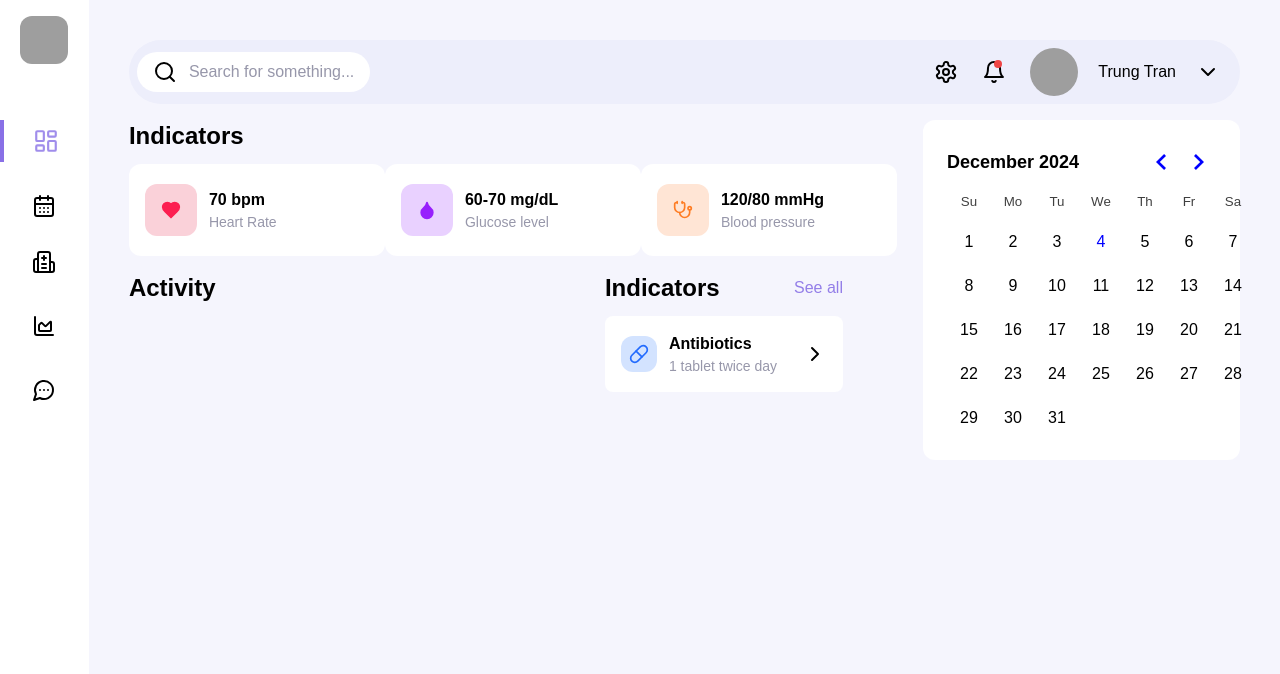
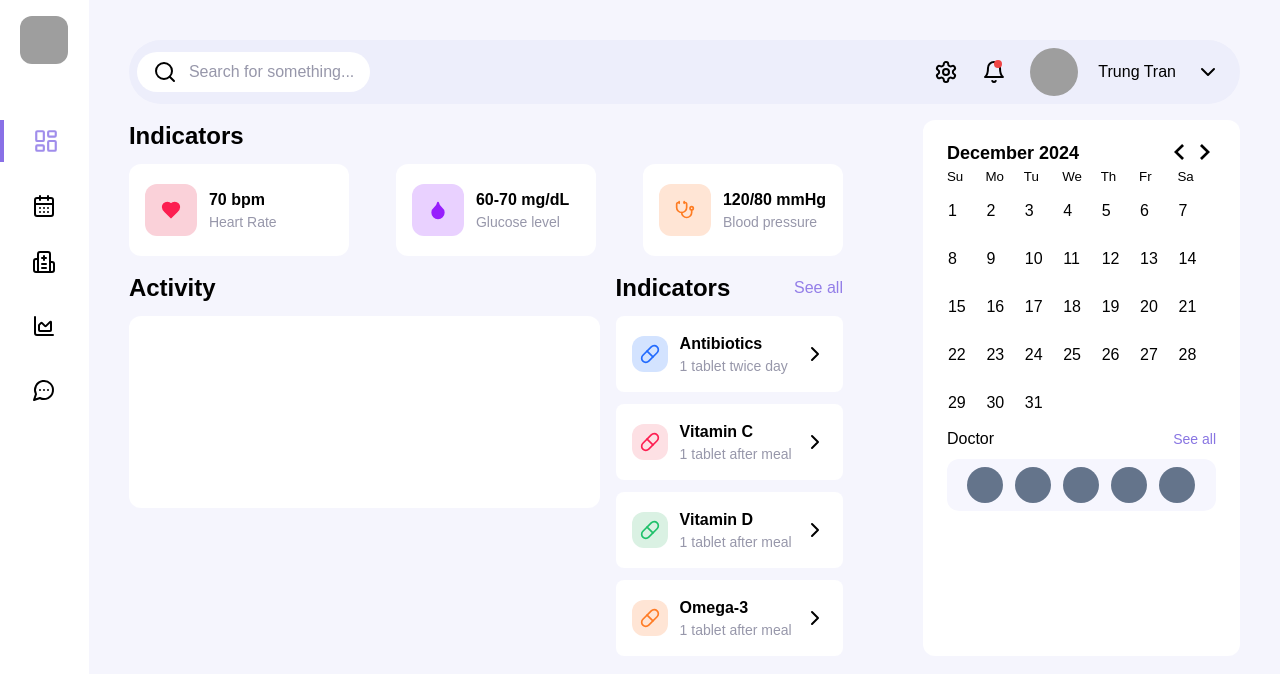
Before and after one commit to Apollosuny/healthcare-system-fe, a Next.js app: page /dashboard in a window 1280 px wide. Shown: the top 674 px of the page. Built offline with nearby package versions, Linux system fonts and the light colour scheme; grey boxes are pictures that could not be loaded.

Commit message:
small update UI dashboard

```diff
--- a/package.json
+++ b/package.json
@@ -18,6 +18,7 @@
     "lucide-react": "^0.462.0",
     "next": "15.0.3",
     "react": "19.0.0-rc-66855b96-20241106",
+    "react-apexcharts": "^1.7.0",
     "react-day-picker": "^9.4.2",
     "react-dom": "19.0.0-rc-66855b96-20241106"
   },
--- a/src/clients/dashboard/index.tsx
+++ b/src/clients/dashboard/index.tsx
@@ -14,7 +14,7 @@ const Dashboard: React.FC = () => {
       <div className='grid grid-cols-3 gap-20'>
         <div className='col-span-2'>
           <Indicators />
-          <div className='grid grid-cols-3 mt-4'>
+          <div className='grid grid-cols-3 mt-4 gap-4'>
             <div className='col-span-2'>
               <Activity />
             </div>
@@ -28,8 +28,26 @@ const Dashboard: React.FC = () => {
             mode='single'
             selected={selected}
             onSelect={setSelected}
-            className='!text-black'
+            className='!text-black max-w-xs sm:max-w-md lg:max-w-lg mx-auto'
+            classNames={{
+              root: 'flex flex-col items-center',
+              table: 'table-fixed',
+              day: 'rounded-full w-8 h-8 lg:w-12 lg:h-12',
+            }}
           />
+          <div className=''>
+            <div className='flex items-center justify-between'>
+              <p className='text-black font-medium text-base'>Doctor</p>
+              <p className='text-[#8875e2] text-sm'>See all</p>
+            </div>
+            <div className='flex items-center justify-center gap-3 rounded-xl bg-[#f6f6fe] p-2 mt-2'>
+              <div className='!w-9 !h-9 rounded-full bg-slate-500'></div>
+              <div className='!w-9 !h-9 rounded-full bg-slate-500'></div>
+              <div className='!w-9 !h-9 rounded-full bg-slate-500'></div>
+              <div className='!w-9 !h-9 rounded-full bg-slate-500'></div>
+              <div className='!w-9 !h-9 rounded-full bg-slate-500'></div>
+            </div>
+          </div>
         </div>
       </div>
     </div>
--- a/src/components/dashboard/activity.tsx
+++ b/src/components/dashboard/activity.tsx
@@ -2,6 +2,7 @@ const Activity: React.FC = () => {
   return (
     <div className=''>
       <h2 className='text-2xl font-semibold text-black'>Activity</h2>
+      <div className='mt-3 bg-white rounded-xl p-4 h-48'></div>
     </div>
   );
 };
--- a/src/components/dashboard/indicators.tsx
+++ b/src/components/dashboard/indicators.tsx
@@ -5,7 +5,7 @@ const Indicators: React.FC = () => {
     <div className=''>
       <h2 className='text-2xl font-semibold text-black'>Indicators</h2>
       <div className='flex items-center justify-between mt-3'>
-        <div className='min-w-64 rounded-xl bg-white px-4 py-5 flex items-center gap-3'>
+        <div className='min-w-[220px] max-w-[260] rounded-xl bg-white px-4 py-5 flex items-center gap-3'>
           <div className='p-4 rounded-xl bg-[#fad1d9]'>
             <Heart size={20} stroke='#fc1f51' fill='#fc1f51' />
           </div>
@@ -16,7 +16,7 @@ const Indicators: React.FC = () => {
             </span>
           </div>
         </div>
-        <div className='min-w-64 rounded-xl bg-white px-4 py-5 flex items-center gap-3'>
+        <div className='min-w-[200px] max-w-[] rounded-xl bg-white px-4 py-5 flex items-center gap-3'>
           <div className='p-4 rounded-xl bg-[#e9d1ff]'>
             <Droplet size={20} stroke='#971ffc' fill='#971ffc' />
           </div>
@@ -29,7 +29,7 @@ const Indicators: React.FC = () => {
             </span>
           </div>
         </div>
-        <div className='min-w-64 rounded-xl bg-white px-4 py-5 flex items-center gap-3'>
+        <div className='min-w-[200px] max-w-[] rounded-xl bg-white px-4 py-5 flex items-center gap-3'>
           <div className='p-4 rounded-xl bg-[#ffe5d5]'>
             <Stethoscope size={20} stroke='#fe7c23' />
           </div>
--- a/src/components/dashboard/treatment.tsx
+++ b/src/components/dashboard/treatment.tsx
@@ -7,7 +7,7 @@ const Treatment: React.FC = () => {
         <h2 className='text-2xl font-semibold text-black'>Indicators</h2>
         <span className='text-[#937ee8] text-base font-medium'>See all</span>
       </div>
-      <div className='flex flex-col items-center justify-center'>
+      <div className='flex flex-col items-center justify-center gap-3'>
         <div className='p-4 bg-white rounded-lg flex items-center justify-between w-full'>
           <div className='flex items-center gap-3'>
             <div className='p-2 rounded-xl bg-[#d3e3ff]'>
@@ -24,6 +24,54 @@ const Treatment: React.FC = () => {
           </div>
           <ChevronRight size={24} stroke='black' />
         </div>
+        <div className='p-4 bg-white rounded-lg flex items-center justify-between w-full'>
+          <div className='flex items-center gap-3'>
+            <div className='p-2 rounded-xl bg-[#fde0e4]'>
+              <Pill size={20} stroke='#fd1e51' />
+            </div>
+            <div className='flex flex-col justify-center items-start'>
+              <span className='text-base font-semibold text-black'>
+                Vitamin C
+              </span>
+              <span className='text-sm font-normal text-[#9797aa]'>
+                1 tablet after meal
+              </span>
+            </div>
+          </div>
+          <ChevronRight size={24} stroke='black' />
+        </div>
+        <div className='p-4 bg-white rounded-lg flex items-center justify-between w-full'>
+          <div className='flex items-center gap-3'>
+            <div className='p-2 rounded-xl bg-[#daf1e3]'>
+              <Pill size={20} stroke='#1fc06a' />
+            </div>
+            <div className='flex flex-col justify-center items-start'>
+              <span className='text-base font-semibold text-black'>
+                Vitamin D
+              </span>
+              <span className='text-sm font-normal text-[#9797aa]'>
+                1 tablet after meal
+              </span>
+            </div>
+          </div>
+          <ChevronRight size={24} stroke='black' />
+        </div>
+        <div className='p-4 bg-white rounded-lg flex items-center justify-between w-full'>
+          <div className='flex items-center gap-3'>
+            <div className='p-2 rounded-xl bg-[#ffe5d5]'>
+              <Pill size={20} stroke='#ff7c25' />
+            </div>
+            <div className='flex flex-col justify-center items-start'>
+              <span className='text-base font-semibold text-black'>
+                Omega-3
+              </span>
+              <span className='text-sm font-normal text-[#9797aa]'>
+                1 tablet after meal
+              </span>
+            </div>
+          </div>
+          <ChevronRight size={24} stroke='black' />
+        </div>
       </div>
     </div>
   );
```
Also changed, not shown: 1 other file (tests, documents, lock files or other folders).
